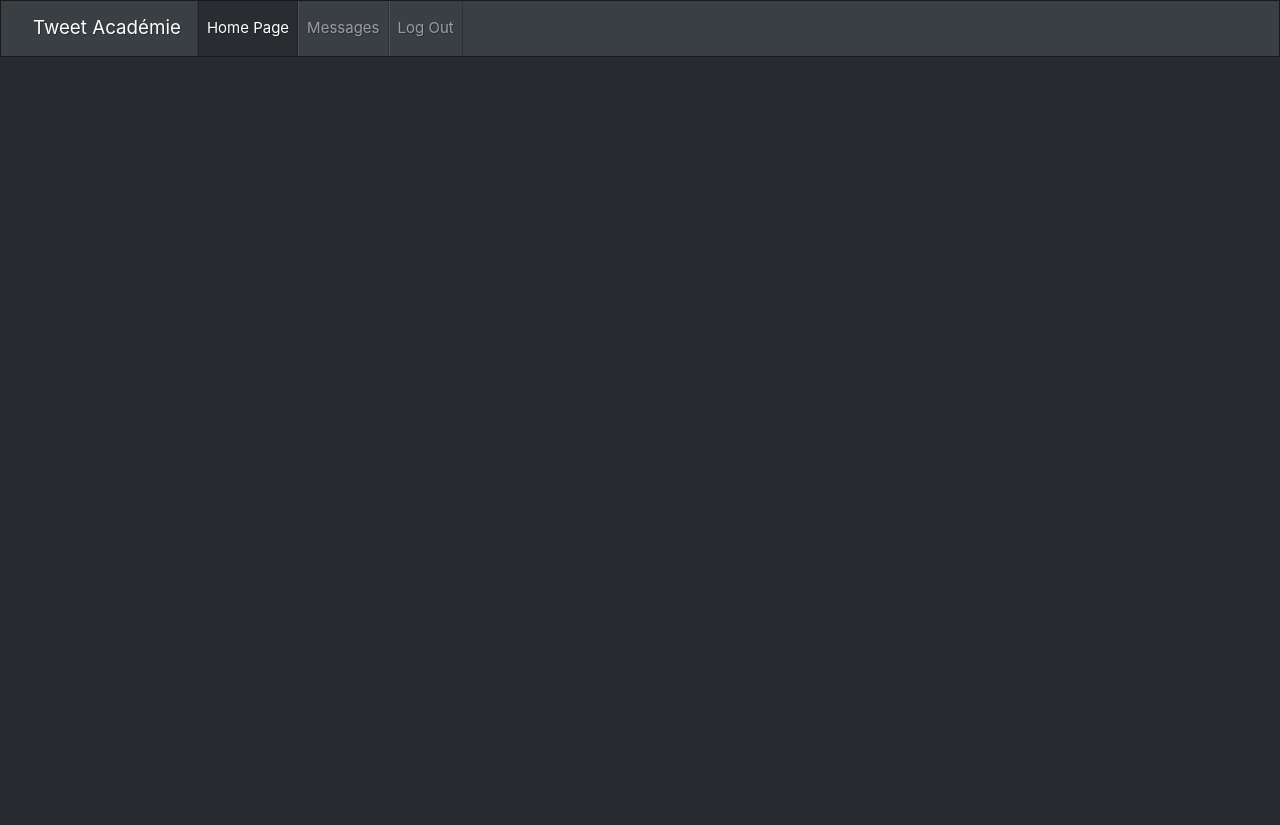
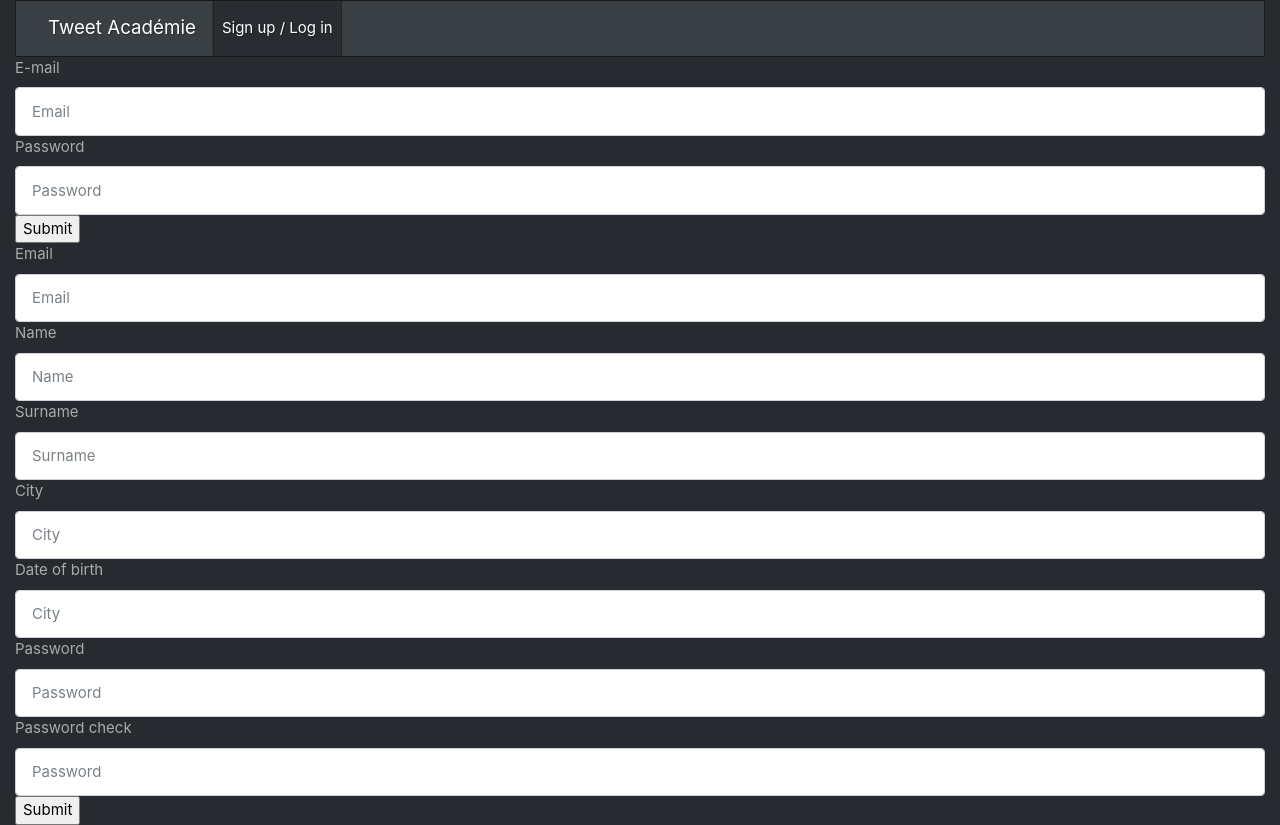
Before and after one commit to DavidDeville/Tweet_Academie, a PHP site: page / in a window 1280 px wide. Before the commit the page ends 57 px from the top, so only its background shows below. Run offline with PHP 8.4, Linux system fonts and the light colour scheme; some libraries are stand-ins or nearby versions.

Commit message:
Signup Signin forms

```diff
--- a/view/base.htm.twig
+++ b/view/base.htm.twig
@@ -21,29 +21,12 @@
 
 
     <body>
+      <div class='container-fluid'>
           <header>
-        <nav class="navbar navbar-expand-lg navbar-dark bg-primary">
-          <a class="navbar-brand" href="#">Tweet Académie</a>
-          <button class="navbar-toggler" type="button" data-toggle="collapse" data-target="#navbarColor01" aria-controls="navbarColor01" aria-expanded="false" aria-label="Toggle navigation">
-            <span class="navbar-toggler-icon"></span>
-          </button>
 
-          <div class="collapse navbar-collapse" id="navbarColor01">
-            <ul class="navbar-nav mr-auto">
-              <li class="nav-item active">
-                <a class="nav-link" href="#">Home Page<span class="sr-only">(current)</span></a>
-              </li>
-              <li class="nav-item">
-                <a class="nav-link" href="#">Messages</a>
-              </li>
-              <li class="nav-item">
-                <a class="nav-link" href="#">Log Out</a>
-              </li>
-            </ul>
-          </div>
-        </nav>
           </header>
           {% block body %}{% endblock %}
+      </div>
       {% block javascript %}{% endblock %}
       <script type="text/javascript" src="/bootstrap-4.3.1-dist/js/bootstrap.bundle.js"></script>
       <script type="text/javascript" src="/bootstrap-4.3.1-dist/js/bootstrap.bundle.js.map"></script>
@@ -53,7 +36,6 @@
       <script type="text/javascript" src="/bootstrap-4.3.1-dist/js/bootstrap.js.map"></script>
       <script type="text/javascript" src="/bootstrap-4.3.1-dist/js/bootstrap.min.js"></script>
       <script type="text/javascript" src="/bootstrap-4.3.1-dist/js/bootstrap.min.js.map"></script>
-
     </body>
 
 </html>
--- a/view/index.htm.twig
+++ b/view/index.htm.twig
@@ -3,5 +3,53 @@
 {% block title %}Page d'accueil{% endblock %}
 
 {% block body %}
+<nav class="navbar navbar-expand-lg navbar-dark bg-primary">
+  <a class="navbar-brand" href="index.php">Tweet Académie</a>
+  <button class="navbar-toggler" type="button" data-toggle="collapse" data-target="#navbarColor01" aria-controls="navbarColor01" aria-expanded="false" aria-label="Toggle navigation">
+    <span class="navbar-toggler-icon"></span>
+  </button>
 
+  <div class="collapse navbar-collapse" id="navbarColor01">
+    <ul class="navbar-nav mr-auto">
+      <li class="nav-item active">
+        <a class="nav-link" href="index.php">Sign up / Log in<span class="sr-only">(current)</span></a>
+      </li>
+    </ul>
+  </div>
+</nav>
+
+<form id=signin>
+  <label class="form-control-label" for="signin-mail">E-mail</label>
+  <input type="text" placeholder="Email" class="form-control" id="signin-mail">
+
+  <label class="form-control-label" for="signin-pwd">Password</label>
+  <input type="password" placeholder="Password" class="form-control" id="signin-pwd">
+
+  <input id="signin-submit" type='submit'>
+</form>
+
+<form id=signup>
+  <label class="form-control-label" for="signup-mail">Email</label>
+  <input type="text" placeholder="Email" class="form-control" id="signup-mail">
+
+  <label class="form-control-label" for="signup-name">Name</label>
+  <input type="text" placeholder="Name" class="form-control" id="signup-name">
+
+  <label class="form-control-label" for="signup-surname">Surname</label>
+  <input type="text" placeholder="Surname" class="form-control" id="signup-surname">
+
+  <label class="form-control-label" for="signup-city">City</label>
+  <input type="text" placeholder="City" class="form-control" id="signup-city">
+
+  <label class="form-control-label" for="signup-dob">Date of birth</label>
+  <input type="text" placeholder="City" class="form-control" id="signup-dob">
+
+  <label class="form-control-label" for="signup-pwd">Password</label>
+  <input type="text" placeholder="Password" class="form-control" id="signup-pwd">
+
+  <label class="form-control-label" for="signup-pwdcheck">Password check</label>
+  <input type="text" placeholder="Password" class="form-control" id="signup-pwdcheck">
+
+  <input id="signup-submit" type='submit'>
+</form>
 {% endblock %}
```
Also changed, not shown: view/memberbase.htm.twig (added, +26 -0 lines), index.php (line endings or trailing spaces). Lines whose indentation alone changed are shown as unchanged.
